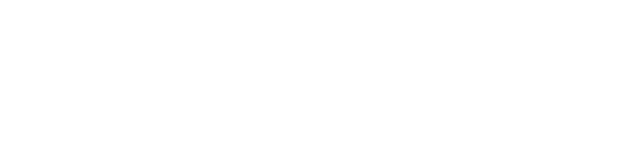
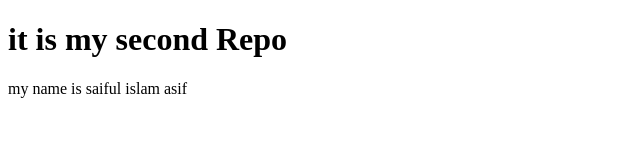
Before and after one commit to Saiful012/My-Second-repo, a plain HTML site: page index.html in a window 1280 px wide. Shown: the whole page, without its empty margins (0-640 px from the left). Drawn offline with Linux system fonts and the light colour scheme.

Commit message:
added heading

```diff
--- a/index.html
+++ b/index.html
@@ -4,9 +4,10 @@
     <meta charset="UTF-8">
     <meta http-equiv="X-UA-Compatible" content="IE=edge">
     <meta name="viewport" content="width=device-width, initial-scale=1.0">
-    <title>Document</title>
+    <title>My Second Repo</title>
 </head>
 <body>
-
+    <h1>it is my second Repo </h1>
+    <p>my name is saiful islam asif</p>
 </body>
 </html>
```
